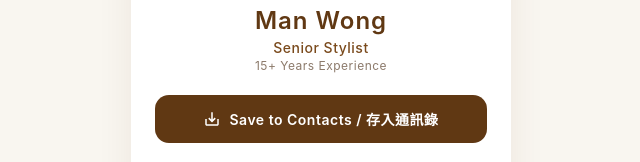
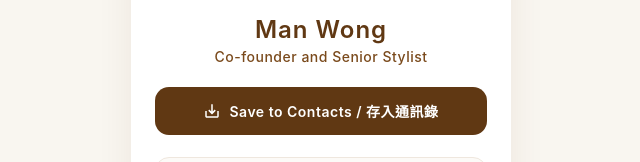
Before and after one commit to headlinemb/namecard-Man-, a plain HTML site: page index.html in a window 1280 px wide. Shown: the part 233-395 px from the top of the page, without its empty margins (319-959 px from the left). Drawn offline with Linux system fonts and the light colour scheme.

Commit message:
Modify job title and update Facebook link
Updated job title and experience description in index.html. Changed Facebook link to new URL.

```diff
--- a/index.html
+++ b/index.html
@@ -61,12 +61,6 @@
       font-size: 14px;
       color: var(--brand-brown-light);
       font-weight: 500;
-      letter-spacing: 0.5px;
-      margin-bottom: 2px;
-    }
-    p.exp {
-      font-size: 12px;
-      color: var(--text-muted);
       letter-spacing: 0.5px;
       margin-bottom: 22px;
     }
@@ -160,8 +154,7 @@
     </div>
 
     <h1>Man Wong</h1>
-    <p class="title">Senior Stylist</p>
-    <p class="exp">15+ Years Experience</p>
+    <p class="title">Co-founder and Senior Stylist</p>
 
     <a href="contact.vcf" class="btn-save" download>
       <svg viewBox="0 0 24 24"><path d="M19 12v7H5v-7H3v7c0 1.1.9 2 2 2h14c1.1 0 2-.9 2-2v-7h-2zm-6 .67l2.59-2.58L17 11.5l-5 5-5-5 1.41-1.41L11 12.67V3h2v9.67z"/></svg>
@@ -188,7 +181,7 @@
       </a>
 
       <!-- Facebook -->
-      <a href="https://www.facebook.com/headlinehairsalon" class="link-row" target="_blank" rel="noopener">
+      <a href="https://www.facebook.com/HEADLINEMB" class="link-row" target="_blank" rel="noopener">
         <span class="link-icon">
           <svg viewBox="0 0 24 24" fill="#1877F2"><path d="M24 12.073c0-6.627-5.373-12-12-12s-12 5.373-12 12c0 5.99 4.388 10.954 10.125 11.854v-8.385H7.078v-3.47h3.047V9.43c0-3.007 1.792-4.669 4.533-4.669 1.312 0 2.686.235 2.686.235v2.953H15.83c-1.491 0-1.956.925-1.956 1.874v2.25h3.328l-.532 3.47h-2.796v8.385C19.612 23.027 24 18.062 24 12.073z"/></svg>
         </span>
```
